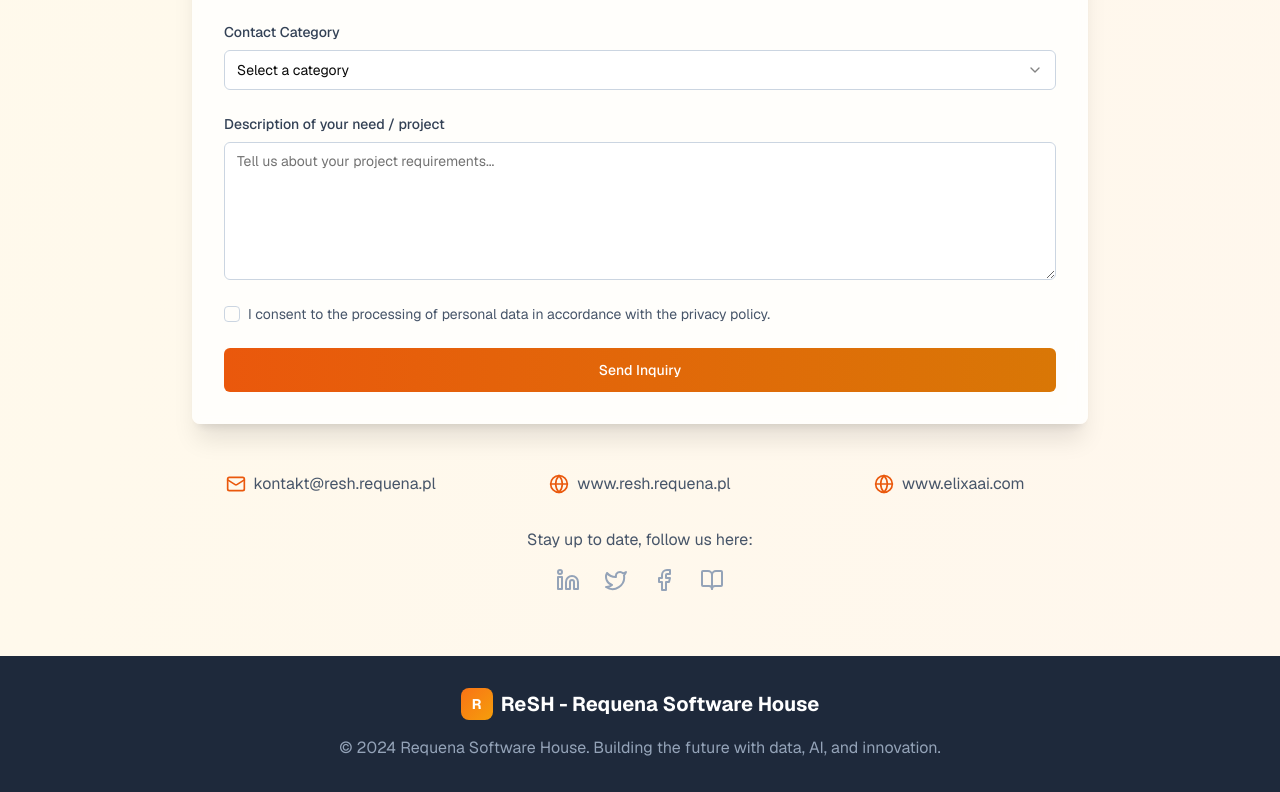
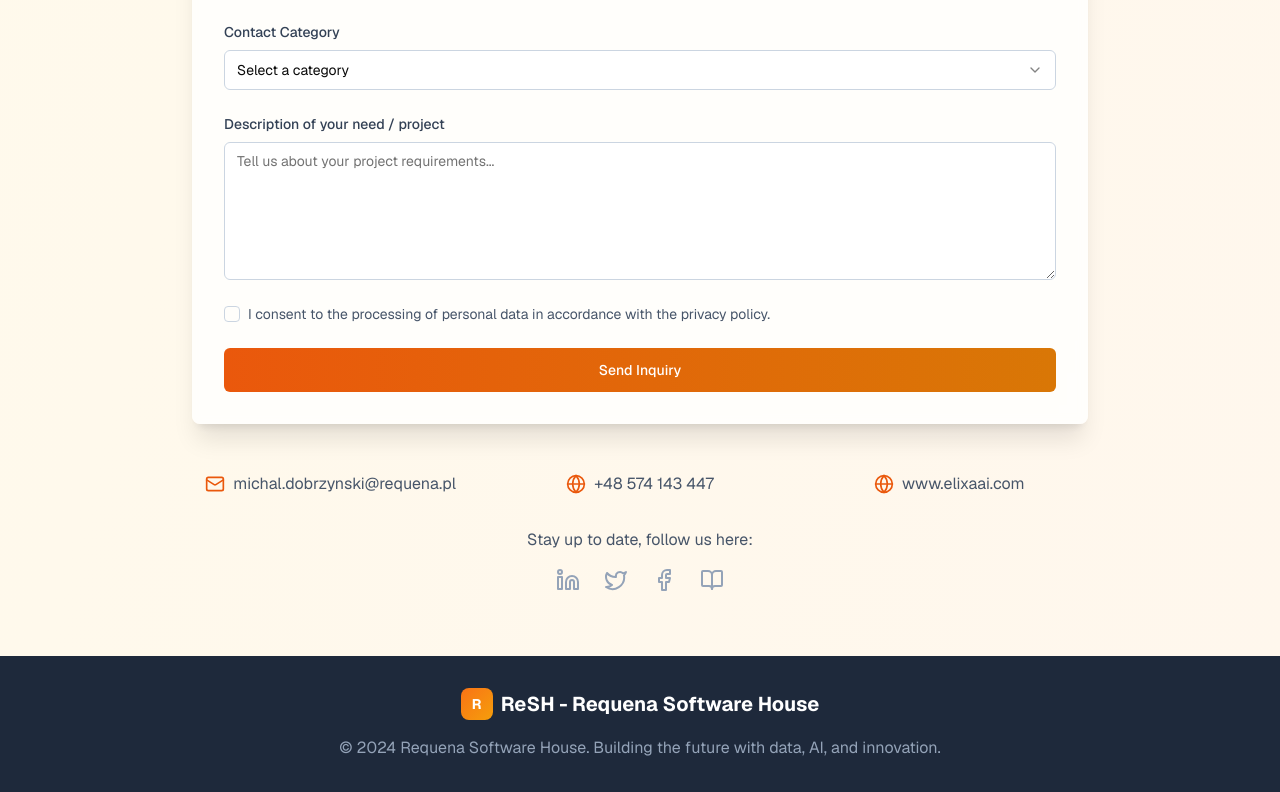
Before and after one commit to mdd317/resh, a Next.js app: page / in a window 1280 px wide. Shown: the part 4078-4870 px from the top of the page. Built offline with nearby package versions, Linux system fonts and the light colour scheme.

Commit message:
Update page.tsx

```diff
--- a/app/page.tsx
+++ b/app/page.tsx
@@ -817,11 +817,11 @@ export default function HomePage() {
             <div className="grid md:grid-cols-3 gap-8">
               <div className="flex items-center justify-center space-x-2">
                 <Mail className="h-5 w-5 text-orange-600" />
-                <span className="text-slate-600">kontakt@resh.requena.pl</span>
+                <span className="text-slate-600">michal.dobrzynski@requena.pl</span>
               </div>
               <div className="flex items-center justify-center space-x-2">
                 <Globe className="h-5 w-5 text-orange-600" />
-                <span className="text-slate-600">www.resh.requena.pl</span>
+                <span className="text-slate-600">+48 574 143 447</span>
               </div>
               <div className="flex items-center justify-center space-x-2">
                 <Globe className="h-5 w-5 text-orange-600" />
```
